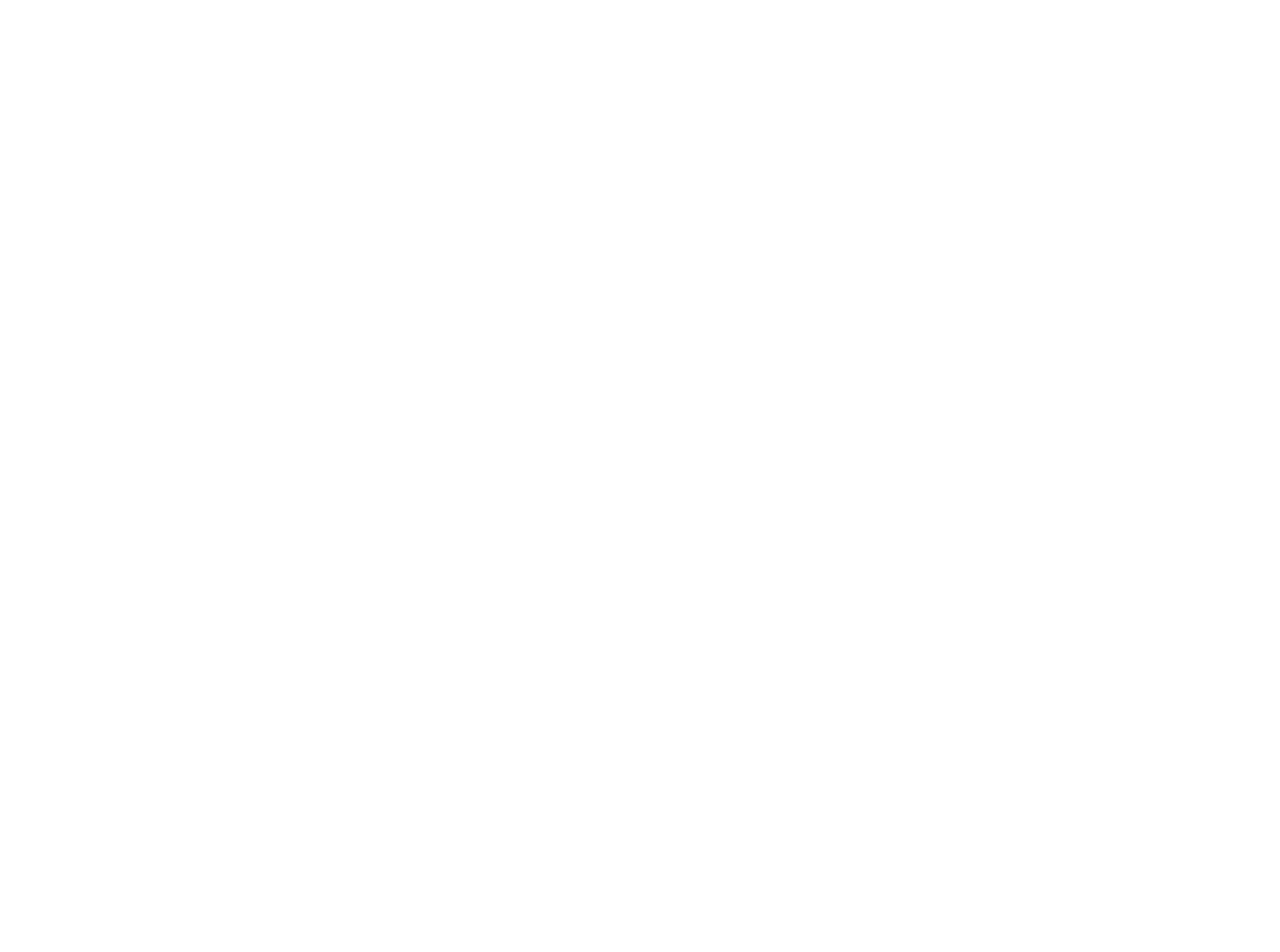
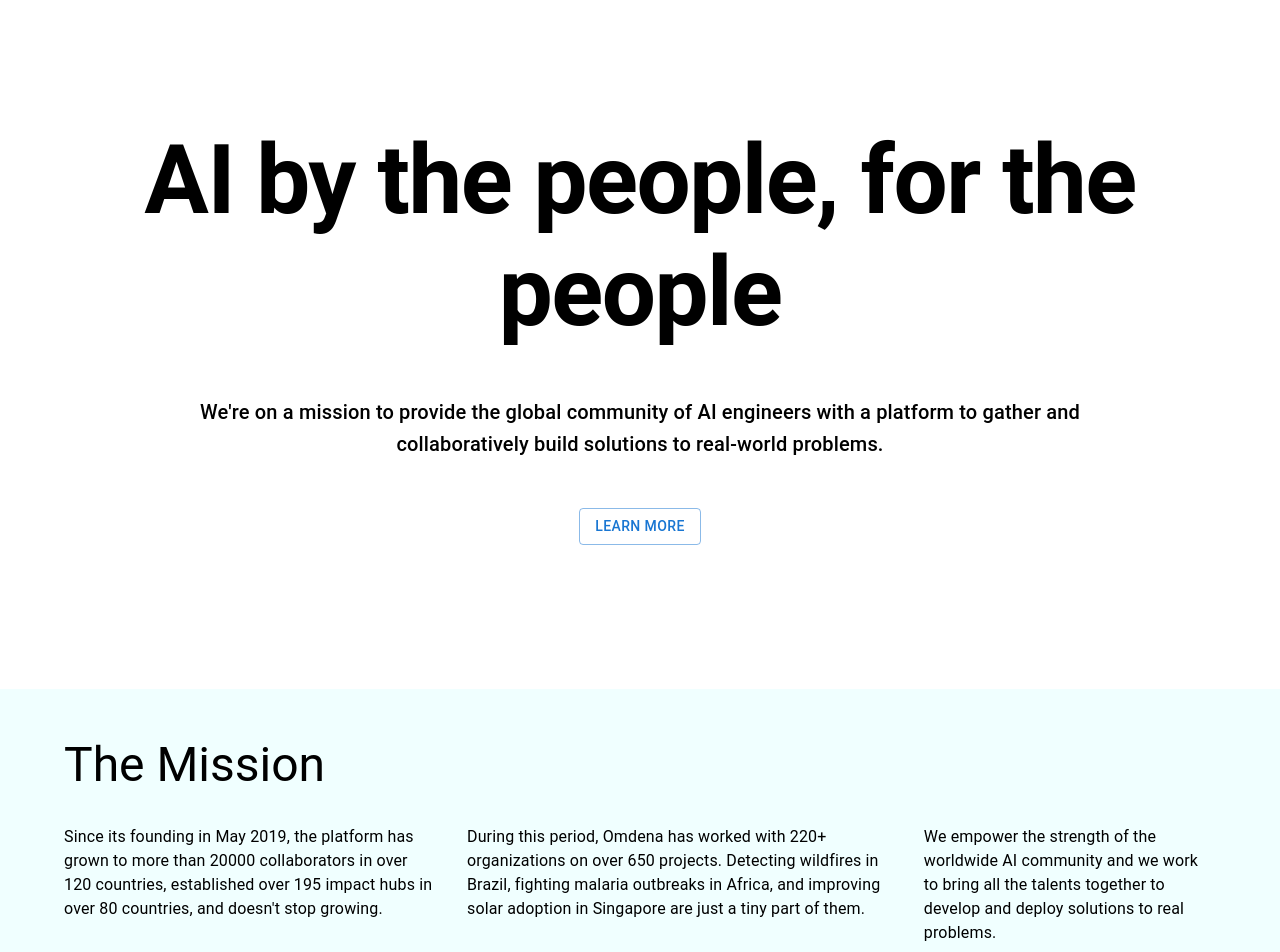
Before and after one commit to MahendraDani/omdena-club, a React (Vite) app: page /about in a window 1280 px wide. Shown: the part 60-1012 px from the top of the page. Before the commit the page ends 800 px from the top, so only its background shows below. Built offline with nearby package versions, Linux system fonts and the light colour scheme.

Commit message:
feat: created unstyled about page

```diff
--- /dev/null
+++ b/src/components/About/AboutIntro.jsx
@@ -0,0 +1,57 @@
+import { Box, Button, Container, Stack, Typography } from "@mui/material";
+import React from "react";
+
+const AboutIntro = () => {
+  return (
+    <Container>
+      <Stack
+        direction={"column"}
+        sx={{
+          my: 12,
+          mb: 16,
+          justifyContent: "space-between",
+          alignItems: "center",
+          p: 2,
+          gap: 6,
+        }}
+      >
+        <Box>
+          <Typography
+            variant="h1"
+            fontWeight={700}
+            sx={{ display: { xs: "none", md: "block" }, textAlign: "center" }}
+          >
+            AI by the people, for the people
+          </Typography>
+          <Typography
+            fontWeight={600}
+            sx={{
+              width: "90%",
+              mx: "auto",
+              display: { md: "none" },
+              textAlign: "center",
+              fontSize: "2.5rem",
+            }}
+          >
+            AI by the people, for the people
+          </Typography>
+        </Box>
+        <Box>
+          <Typography
+            variant="h6"
+            sx={{ width: "90%", mx: "auto", textAlign: "center" }}
+          >
+            We're on a mission to provide the global community of AI engineers
+            with a platform to gather and collaboratively build solutions to
+            real-world problems.
+          </Typography>
+        </Box>
+        <Box>
+          <Button variant="outlined">Learn More</Button>
+        </Box>
+      </Stack>
+    </Container>
+  );
+};
+
+export default AboutIntro;
--- /dev/null
+++ b/src/components/About/Mission.jsx
@@ -0,0 +1,59 @@
+import { Box, Container, Stack, Typography } from "@mui/material";
+import React from "react";
+
+const Mission = () => {
+  const data = [
+    {
+      description:
+        "Since its founding in May 2019, the platform has grown to more than 20000 collaborators in over 120 countries, established over 195 impact hubs in over 80 countries, and doesn't stop growing.",
+    },
+    {
+      description:
+        "During this period, Omdena has worked with 220+ organizations on over 650 projects. Detecting wildfires in Brazil, fighting malaria outbreaks in Africa, and improving solar adoption in Singapore are just a tiny part of them.",
+    },
+    {
+      description:
+        "We empower the strength of the worldwide AI community and we work to bring all the talents together to develop and deploy solutions to real problems.",
+    },
+  ];
+  return (
+    <Box sx={{ width: "100%", p: 2, py: 6, bgcolor: "azure" }}>
+      <Container>
+        <Stack
+          direction={"column"}
+          sx={{ justifyContent: "space-between", alignItems: "start", gap: 4 }}
+        >
+          <Box>
+            <Typography
+              variant="h3"
+              sx={{ display: { xs: "none", md: "block" } }}
+            >
+              The Mission
+            </Typography>
+            <Typography variant="h4" sx={{ display: { md: "none" } }}>
+              The Mission
+            </Typography>
+          </Box>
+          <Stack
+            sx={{
+              flexDirection: { xs: "column", md: "row" },
+              justifyContent: "space-between",
+              alignItems: "start",
+              gap: 4,
+            }}
+          >
+            {data.map((item, index) => {
+              return (
+                <Box key={index}>
+                  <Typography>{item.description}</Typography>
+                </Box>
+              );
+            })}
+          </Stack>
+        </Stack>
+      </Container>
+    </Box>
+  );
+};
+
+export default Mission;
--- a/src/components/Home/Landing.jsx
+++ b/src/components/Home/Landing.jsx
@@ -7,7 +7,7 @@
       <Stack
         sx={{
           justifyContent: "space-evenly",
-          py: 16,
+          py: 10,
           alignItems: "center",
           height: "42rem",
         }}
@@ -35,15 +35,20 @@
               </div>
             </Typography>
             <Typography
-              variant="h2"
               sx={{
                 textAlign: "center",
-                display: { xs: "none", md: "block", fontWeight: "700" },
+                display: {
+                  xs: "none",
+                  md: "block",
+                  fontWeight: "700",
+                  width: "100%",
+                  fontSize: "5rem",
+                },
               }}
             >
               Artificial Intelligence for{" "}
               <div class="bg-gradient-to-r from-blue-500 via-purple-500 to-pink-500 bg-clip-text text-transparent">
-                <Typography variant={"h2"} sx={{ fontWeight: "800" }}>
+                <Typography sx={{ fontWeight: "800", fontSize: "5rem" }}>
                   {"Impact"}
                 </Typography>
               </div>
--- a/src/components/Navbar/Navbar.jsx
+++ b/src/components/Navbar/Navbar.jsx
@@ -24,7 +24,6 @@
           direction={"row"}
           sx={{ display: { xs: "none", md: "flex", gap: 6 } }}
         >
-          <NavButton name={"Home"} variant={"standard"} path={"/"} />
           <NavButton name={"About"} variant={"standard"} path={"/about"} />
           <NavButton
             name={"Projects"}
--- /dev/null
+++ b/src/components/Navbar/NavbarMain.jsx
@@ -0,0 +1,22 @@
+import { Box } from "@mui/material";
+import React from "react";
+import Navbar from "./Navbar";
+
+const NavbarMain = () => {
+  return (
+    <Box
+      sx={{
+        position: "sticky",
+        top: 0,
+        right: 0,
+        left: 0,
+        backgroundColor: "white",
+        zIndex: 100,
+      }}
+    >
+      <Navbar />
+    </Box>
+  );
+};
+
+export default NavbarMain;
--- a/src/pages/About.jsx
+++ b/src/pages/About.jsx
@@ -1,7 +1,21 @@
+import { Box } from "@mui/material";
 import React from "react";
+import NavbarMain from "../components/Navbar/NavbarMain";
+import AboutIntro from "../components/About/AboutIntro";
+import Mission from "../components/About/Mission";
+import Footer from "../components/Footer/Footer";
 
 const About = () => {
-  return <div>About</div>;
+  return (
+    <Box>
+      <NavbarMain />
+      <AboutIntro />
+      <Mission />
+      <Box sx={{ mt: 16 }}>
+        <Footer />
+      </Box>
+    </Box>
+  );
 };
 
 export default About;
--- a/src/pages/Home.jsx
+++ b/src/pages/Home.jsx
@@ -1,24 +1,13 @@
-import { Box, Stack } from "@mui/material";
+import { Stack } from "@mui/material";
 import React from "react";
-import Navbar from "../components/Navbar/Navbar";
 import Landing from "../components/Home/Landing";
 import Footer from "../components/Footer/Footer";
+import NavbarMain from "../components/Navbar/NavbarMain";
 const Home = () => {
   return (
     <>
       <Stack>
-        <Box
-          sx={{
-            position: "sticky",
-            top: 0,
-            right: 0,
-            left: 0,
-            bgcolor: "white",
-            zIndex: 100,
-          }}
-        >
-          <Navbar />
-        </Box>
+        <NavbarMain />
         <Landing />
         <Footer />
       </Stack>
--- a/src/pages/Projects.jsx
+++ b/src/pages/Projects.jsx
@@ -1,8 +1,8 @@
 import { Box } from "@mui/material";
 import React from "react";
-import Navbar from "../components/Navbar/Navbar";
 import ProjectCard from "../components/Projects/ProjectCard";
 import Footer from "../components/Footer/Footer";
+import NavbarMain from "../components/Navbar/NavbarMain";
 
 const Projects = () => {
   const projects = [
@@ -23,18 +23,7 @@
   ];
   return (
     <Box>
-      <Box
-        sx={{
-          position: "sticky",
-          top: 0,
-          right: 0,
-          left: 0,
-          backgroundColor: "white",
-          zIndex: 100,
-        }}
-      >
-        <Navbar />
-      </Box>
+      <NavbarMain />
       <Box>
         {projects.map((project, index) => {
           return (
```
